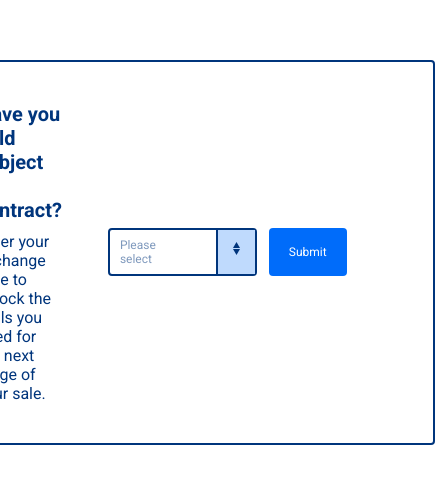
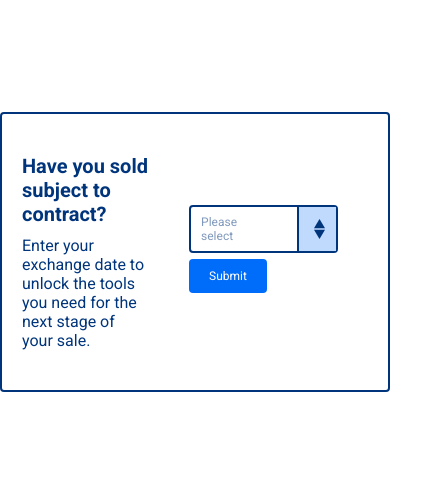
Before and after one commit to abigailforeman1/GetAgent-Calenda-Widget, a React (Create React App) app: page / in a window 390 px wide. Shown: the part 170-654 px from the top of the page, 435 px wide, since content can reach past the window. Built offline with nearby package versions, Linux system fonts and the light colour scheme.

Commit message:
fixed calendar styling and placement on the page for better responsiveness

```diff
--- a/src/App.js
+++ b/src/App.js
@@ -107,7 +107,12 @@ class App extends React.Component {
         dayCells.push(
           <td
             key={i}
-            className='cell-with-day today-marker'
+            className={
+              this.state.selectedElement === i
+                ? 'selected-day cell-with-day'
+                : 'cell-with-day'
+            }
+            id='today-marker'
             onClick={this.selectDay}
           >
             {i}
@@ -186,9 +191,7 @@ class App extends React.Component {
                 </div>
               </div>
               <button className='submit-button'>Submit</button>
-            </div>
-          </div>
-
+              <div className='extra-div'>
                 {this.state.showCalendar && (
                   <ClickOutHandler onClickOut={this.onClickOut}>
                     <div className='entire-calendar'>
@@ -240,6 +243,9 @@ class App extends React.Component {
                   </ClickOutHandler>
                 )}
               </div>
+            </div>
+          </div>
+        </div>
       </>
     )
   }
--- a/src/styles/main.scss
+++ b/src/styles/main.scss
@@ -3,7 +3,7 @@
 $darkish-blue: rgb(0, 53, 124);
 $bright-blue: rgb(0, 108, 250);
 $very-light-blue: rgb(215, 232, 254);
-$powder-blue: #bfdafd;
+$powder-blue: rgb(191, 218, 253);
 
 * {
   box-sizing: border-box;
@@ -59,32 +59,35 @@ input {
   font-size: 12px;
   padding: 8px 60px 8px 10px;
   align-self: center;
-
 }
 
 .up-down-arrow {
   padding: 12px 15px;
-  display: flex;
-  align-self: center;
 }
 
 .up-down-arrow-wrapper {
   border-left: $darkish-blue 2px solid;
   background-color: $powder-blue;
+  display: flex;
 }
 
 .select-submit-wrapper {
   display: flex;
   align-self: center;
-  margin: 20px 60px 20px 20px;
+  margin: 20px;
+  flex-wrap: wrap;
 }
 
-.selection-box  {
+.extra-div {
+  flex-basis: 100%;
+  position: relative;
+}
+
+.selection-box {
   display: flex;
   border: $darkish-blue 2px solid;
   border-radius: 4px;
-  margin: 6px;
-
+  margin: 0 10px 0 0;
 }
 
 .submit-button {
@@ -93,7 +96,7 @@ input {
   color: white;
   font-size: 12px;
   padding: 10px 20px;
-  margin: 6px;
+  margin: 6px 6px 6px 0;
 }
 
 .row {
@@ -141,9 +144,8 @@ input {
   background-color: #ffffff;
   box-shadow: 0 0 32px 0 rgba(0, 53, 124, 0.25);
   border-radius: 4px;
-
   position: absolute;
-  bottom: 0;
+  align-self: flex-start;
 }
 
 .current-year-month-wrapper {
@@ -195,7 +197,6 @@ table {
   border-collapse: collapse;
   margin: 0;
   padding: 0;
-}
 
   th,
   td {
@@ -209,8 +210,9 @@ td:hover {
     background-color: $very-light-blue;
     border-radius: 100%;
   }
+}
 
-.today-marker {
+#today-marker {
   font-weight: 900;
 }
 
@@ -220,6 +222,6 @@ td:hover {
   border-radius: 100%;
 }
 
-.test-border {
-  border: greenyellow 1px solid;
-}
+// .test-border {
+//   border: greenyellow 1px solid;
+// }
```
Lines whose indentation alone changed are shown as unchanged.
